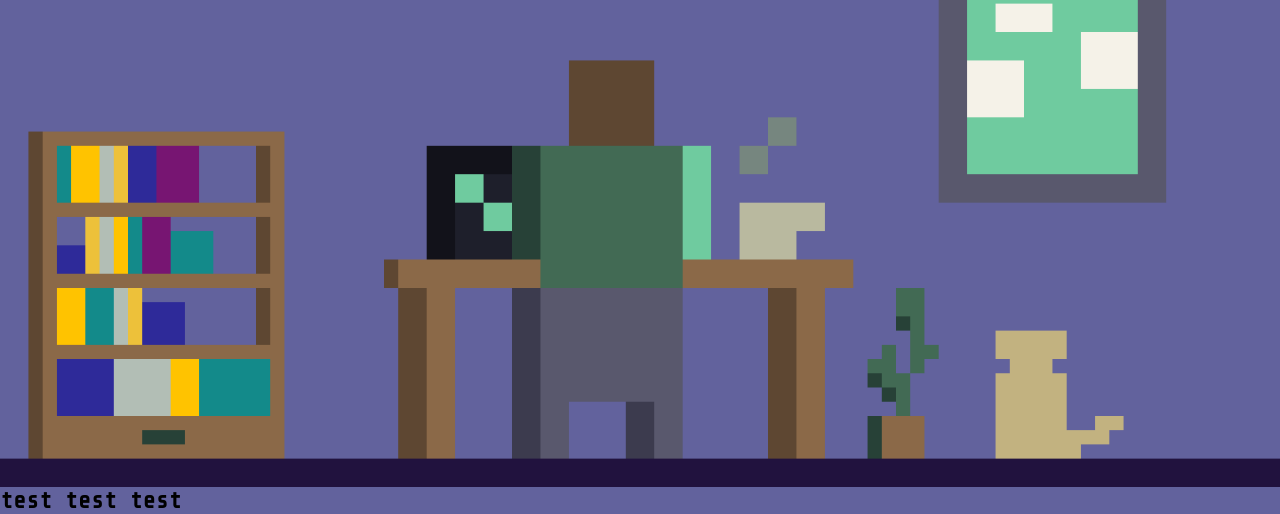
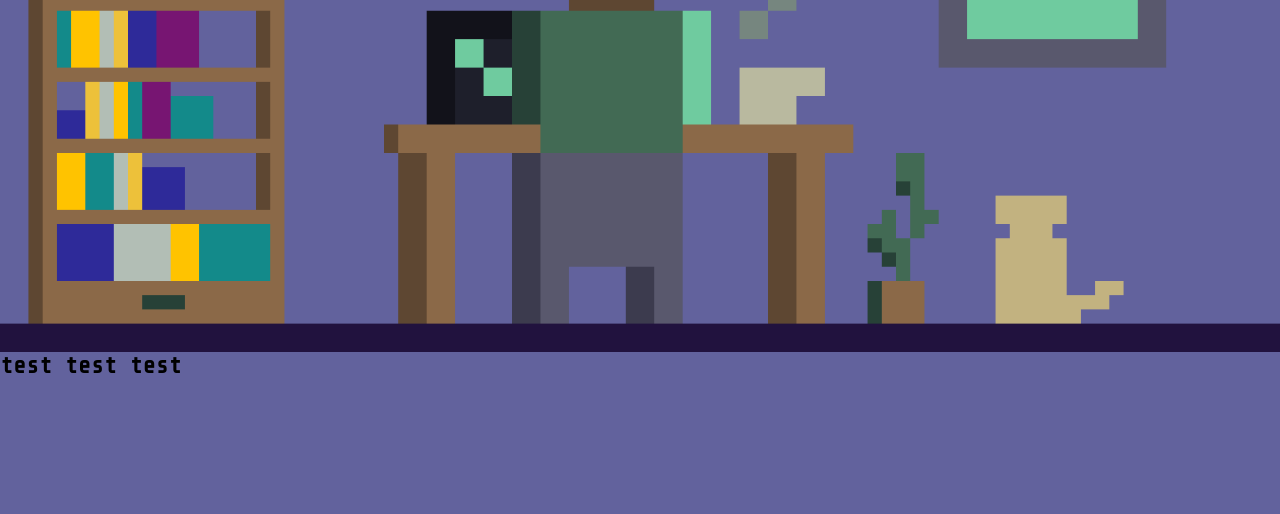
Before and after one commit to Angrimmer/Projet_portfolio, a plain HTML site: page index.html in a window 1280 px wide. Shown: the part 423-937 px from the top of the page. After the commit the page ends 802 px from the top, so only its background shows below. Drawn offline with nearby package versions, Linux system fonts and the light colour scheme.

Commit message:
hot(header) correction header position and bug

```diff
--- a/index.html
+++ b/index.html
@@ -13,7 +13,7 @@
 
 <body>
 <header class="hero">
-  <img src="images/gif-header.gif" alt="" class="hero__bg">
+  <img src="images/gif_header.gif" alt="" class="hero__bg">
 
   <nav class="hero__nav">
     <button class="bouton__nav">Qui suis-je ?</button>
--- a/style.css
+++ b/style.css
@@ -16,7 +16,7 @@ body {
 
 .hero {
   position: relative;
-  width: 100vw;
+  width: 100%;
   overflow: hidden;
   color: white;
 }
@@ -25,7 +25,9 @@ body {
 .hero__bg {
   display: block;
   width: 100vw;
+  height: 80vw;
   height: auto;
+  padding-top: 5vw;
 }
 
 
@@ -37,7 +39,7 @@ body {
   left: 0;
   right: 0;
   padding: 0 40px;
-  z-index: 1;
+  z-index: 1;;
 }
 
 .hero__content {
```
Also changed, not shown: images/Gif-header.gif (deleted), images/gif_header.gif (added).
